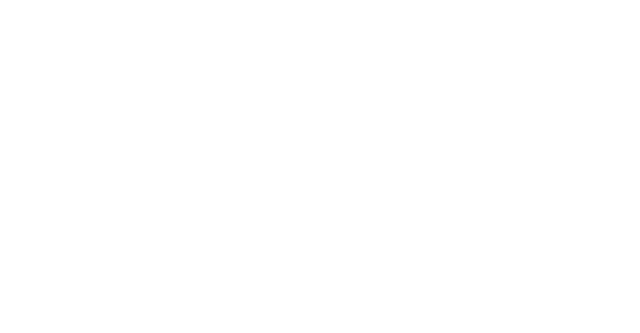
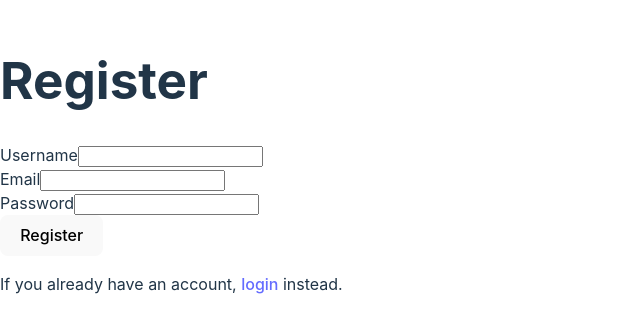
Before and after one commit to Olivergalante/Final-Frontend, a React (Vite) app: page / in a window 1280 px wide. Before the commit this address had no page. Shown: the part 235-568 px from the top of the page, without its empty margins (0-640 px from the left). Built offline with nearby package versions, Linux system fonts and the light colour scheme.

Commit message:
Added changes to login sequence.

```diff
--- a/src/App.jsx
+++ b/src/App.jsx
@@ -8,7 +8,7 @@
 		<Router>
 			<Routes>
 				<Route path="/login" element={<LoginForm />} />
-				<Route path="/createuser" element={<CreateUser />} />
+				<Route path="/" element={<CreateUser />} />
 				<Route path="/mainpage" element={<MainPage />} />
 			</Routes>
 		</Router>
--- a/src/components/CreateUser.jsx
+++ b/src/components/CreateUser.jsx
@@ -84,7 +84,7 @@
 				</button>
 			</form>
 			<p className="text-center">
-				If you already have an account, <a href="./Login">login</a> instead.
+				If you already have an account, <a href="/Login">login</a> instead.
 			</p>
 		</div>
 	);
--- a/src/main.jsx
+++ b/src/main.jsx
@@ -1,5 +1,5 @@
 import React from "react";
-import ReactDOM from "react-dom";
+import ReactDOM from "react-dom/client";
 import "./index.css";
 import { App } from "./App";
 
```
